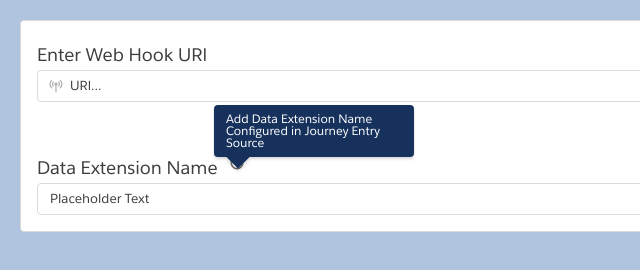
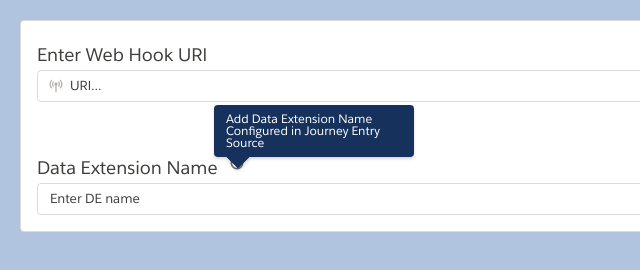
Before and after one commit to kedhaar/customJB, a website: page public/index.html in a window 1280 px wide. Shown: the full height of the page, 0-640 px from the left. Drawn offline with Linux system fonts and the light colour scheme.

Commit message:
Update index.html

```diff
--- a/public/index.html
+++ b/public/index.html
@@ -68,7 +68,7 @@
                 </div>
 
                 <div class="slds-form-element__control">
-                    <input type="text" id="text-input-id-1" placeholder="Placeholder Text" required="" aria-describedby="error-message-unique-id" class="slds-input" />
+                    <input type="text" id="inputTextBoxDE" placeholder="Enter DE name" required="" aria-describedby="error-message-unique-id" class="slds-input" />
                 </div>
                 <div class="slds-notify slds-notify_alert slds-theme_alert-texture slds-theme_error" role="alert" id="errorMsgConfigDE" style="display: none">
                 </div>
```
